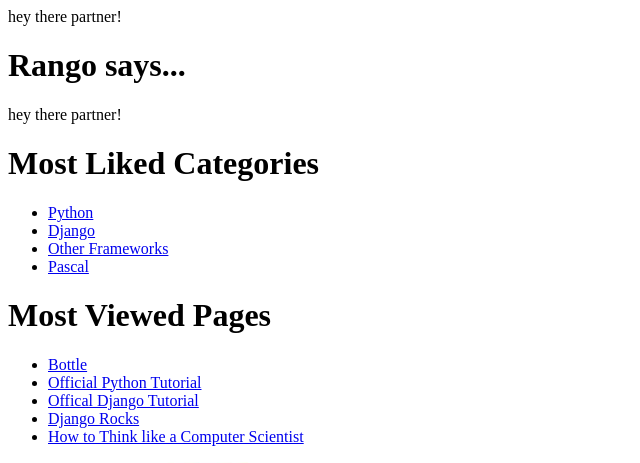
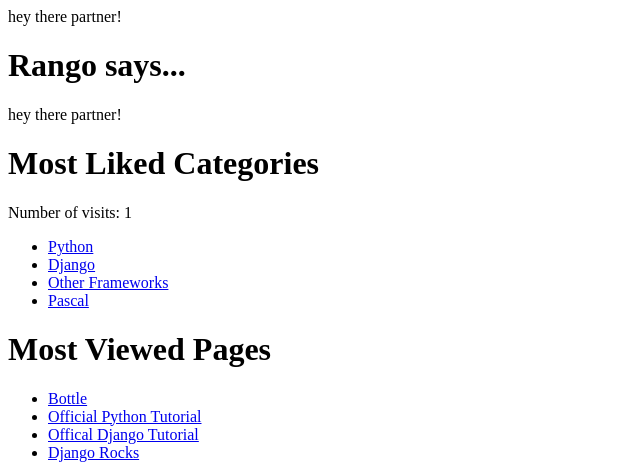
Before and after one commit to fmavb/tango_with_django_project, a Django app: page /rango/ in a window 1280 px wide. Shown: the top 463 px of the page, without its empty margins (0-640 px from the left). Run offline with Django 3.2, Linux system fonts and the light colour scheme; data comes from the database, SQL or seed files in the repository; both versions use the stored data as it was after the commit.

Commit message:
Chapter 10

```diff
--- a/rango/views.py
+++ b/rango/views.py
@@ -7,15 +7,23 @@
 from django.contrib.auth import authenticate, login, logout
 from django.contrib.auth.decorators import login_required
 from django.core.urlresolvers import reverse
+from datetime import datetime
 
 def index(request):
     category_list = Category.objects.order_by('-likes')[:5]
     page_list = Page.objects.order_by('-views')[:5]
     context_dict = {'categories' : category_list, 'pages' : page_list}
-    return render(request, 'rango/index.html',context_dict)
+
+    visitor_cookie_handler(request)
+    context_dict['visits'] = request.session['visits']
+    response = render(request, 'rango/index.html',context_dict)
+
+    return response
 
 def about(request):
     context_dict = {'myname':"Alexander Behrmann"}
+    visitor_cookie_handler(request)
+    context_dict['visits'] = request.session['visits']
     return render(request, 'rango/about.html', context=context_dict)
 
 def show_category(request, category_name_slug):
@@ -131,3 +139,22 @@
 @login_required
 def restricted(request):
     return render(request,'rango/restricted.html', {})
+
+def get_server_side_cookie(request,cookie,default_val=None):
+    val = request.session.get(cookie)
+    if not val:
+        val = default_val
+    return val
+
+def visitor_cookie_handler(request):
+    visits = int(get_server_side_cookie(request,'visits','1'))
+    last_visit_cookie = get_server_side_cookie(request,'last_visit',str(datetime.now()))
+    last_visit_time = datetime.strptime(last_visit_cookie[:-7],'%Y-%m-%d %H:%M:%S')
+
+    if (datetime.now() - last_visit_time).days > 0:
+        visits = visits + 1
+        request.session['last_visit'] = str(datetime.now())
+    else:
+        request.session['last_visit'] = last_visit_cookie
+
+    request.session['visits'] = visits
--- a/templates/rango/about.html
+++ b/templates/rango/about.html
@@ -7,6 +7,7 @@
 {% block body_block %}
 		<h1>About</h1>
 		<div>
+            Number of visits: {{ visits }}
 			This tutorial has been put together by {{ myname }} <br />
 		</div>
 		<div>
--- a/templates/rango/index.html
+++ b/templates/rango/index.html
@@ -8,6 +8,7 @@
 		<div> hey there partner! </div>
 		<h1>Most Liked Categories</h1>
 		<div>
+            Number of visits: {{ visits }}
 			{% if categories %}
 			<ul>
 				{% for category in categories %}
```
Also changed, not shown: db.sqlite3, 9 other files.
